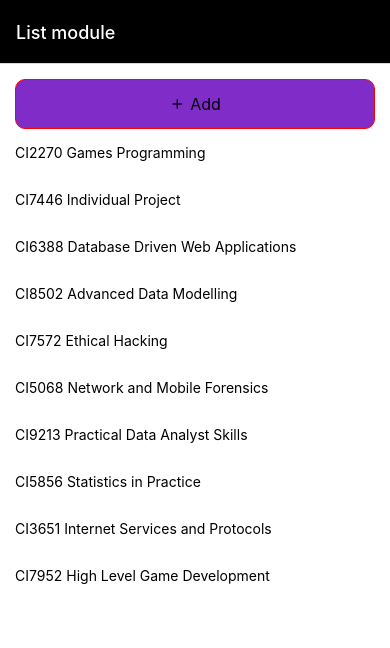
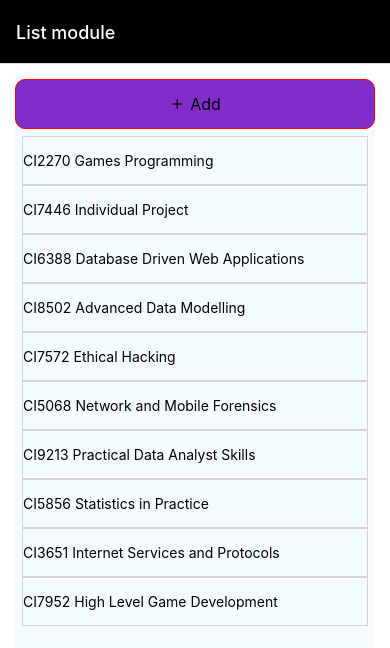
Before and after one commit to AdriSilveira/React-Native-crudler, a React Native app: screen / in a window 390 px wide. Shown: the top 648 px of the page. Built offline with nearby package versions, Linux system fonts and the light colour scheme.

Commit message:
Button updates and form

```diff
--- a/app.json
+++ b/app.json
@@ -4,12 +4,7 @@
     "slug": "React-Native-crudler",
     "version": "1.0.0",
     "orientation": "portrait",
-    "icon": "./assets/icon.png",
-    "userInterfaceStyle": "light",
-    "splash": {
-      "image": "./assets/splash.png",
-      "resizeMode": "contain",
-      "backgroundColor": "#ffffff"
+    "userInterfaceStyle": "light"
   },
   "assetBundlePatterns": ["**/*"],
   "ios": {
@@ -25,4 +20,3 @@
     "favicon": "./assets/favicon.png"
   }
 }
-}
--- a/src/components/UI/Icons.js
+++ b/src/components/UI/Icons.js
@@ -10,4 +10,5 @@ const Edit = () => <MaterialIcons name="edit" size={16} />;
 Icons.Add = Add;
 Icons.Delete = Delete;
 Icons.Edit = Edit;
+
 export default Icons;
--- a/src/components/entity/modules/ModuleItem.js
+++ b/src/components/entity/modules/ModuleItem.js
@@ -21,8 +21,12 @@ const ModuleItem = ({ module, onSelect }) => {
 const styles = StyleSheet.create({
   item: {
     paddingVertical: 15,
-    borderBottonWidth: 1,
-    borderColor: "pink",
+    borderBottomWidth: 1,
+    borderColor: "lightgrey",
+    borderWidth: 1,
+  },
+  text: {
+    color: "black",
   },
 });
 
--- a/src/components/entity/modules/ModuleList.js
+++ b/src/components/entity/modules/ModuleList.js
@@ -23,6 +23,11 @@ const ModuleList = ({ modules, onSelect }) => {
   );
 };
 
-const styles = StyleSheet.create({});
-
+const styles = StyleSheet.create({
+  container: {
+    flex: 1,
+    padding: 7,
+    backgroundColor: "#F5FCFF",
+  },
+});
 export default ModuleList;
--- a/src/components/entity/modules/ModuleView.js
+++ b/src/components/entity/modules/ModuleView.js
@@ -13,7 +13,7 @@ const ModuleView = ({ module, onDelete }) => {
     Alert.alert(
       "Delete warning",
       `Are you sure that you want to delete module ${module.ModuleCode} ${module.ModuleName}`,
-      [({ text: "Cancel" }, { text: "Delete", onPress: handleDelete })]
+      [{ text: "Cancel" }, { text: "Delete", onPress: handleDelete }]
     );
   //View--------------------------------------------------
 
--- a/src/components/layout/Screen.js
+++ b/src/components/layout/Screen.js
@@ -10,7 +10,7 @@ export const Screen = ({ children }) => {
   return (
     <View style={styles.screen}>
       {children}
-      <StatusBar style="light" />
+      <StatusBar style="dark" />
     </View>
   );
 };
--- a/src/components/screens/ModuleAddScreen.js
+++ b/src/components/screens/ModuleAddScreen.js
@@ -1,10 +1,10 @@
 import { useState } from "react";
 import { StyleSheet, Text, TextInput, View } from "react-native";
-import Screen from "../layout/Screen";
+import Screen from "../layout/Screen.js";
 import Icons from "../UI/Icons.js";
 import { Button, ButtonTray } from "../UI/Button.js";
 
-const defaultModules = {
+const defaultModule = {
   ModuleID: null,
   ModuleName: null, //" Mobile Application Development",
   ModuleCode: null, //"CI7952",
@@ -12,18 +12,19 @@ const defaultModules = {
   ModuleLeaderName: null, //"Graeme Jones",
   ModuleImageURL: null,
 };
-export const ModuleAddScreen = ({ navigation, route }) => {
+const ModuleAddScreen = ({ navigation, route }) => {
   //Initialisation----------------------------------------
   const { onAdd } = route.params;
-  defaultModules.ModuleID = Math.floor(100000 + Math.random() * 900000);
-  defaultModules.ModuleImageURL =
+
+  defaultModule.ModuleID = Math.floor(100000 + Math.random() * 900000);
+  defaultModule.ModuleImageURL =
     "https://images.freeimages.com/images/small-previews/402/rocket-in-the-museum-1450195.jpg";
 
   //State-------------------------------------------------
-  const [module, setModule] = useState(defaultModules);
+  const [module, setModule] = useState(defaultModule);
 
   //Handlers----------------------------------------------
-  const handleAdd = () => onAdd(defaultModules);
+  const handleAdd = () => onAdd(module);
   const handleCancel = navigation.goBack;
 
   const handleChange = (field, value) =>
@@ -57,6 +58,7 @@ export const ModuleAddScreen = ({ navigation, route }) => {
           value={module.ModuleLevel}
           onChangeText={(value) => handleChange("ModuleLevel", value)}
           style={styles.itemTextInput}
+          keyboardType="numeric"
         />
       </View>
 
@@ -64,21 +66,24 @@ export const ModuleAddScreen = ({ navigation, route }) => {
         <Text style={styles.itemLabel}>ModuleLeaderName</Text>
         <TextInput
           value={module.ModuleLeaderName}
-          onChange={(value) => handleChange("ModuleLeaderName", value)}
+          onChangeText={(value) => handleChange("ModuleLeaderName", value)}
           style={styles.itemTextInput}
         />
       </View>
 
       <View style={styles.item}>
         <Text style={styles.itemLabel}>ModuleImageURL</Text>
-        <TextInput value={module.ModuleImageURL} style={styles.itemTextInput} />
+        <TextInput
+          value={module.ModuleImageURL}
+          onChangeText={(value) => handleChange("ModuleImageURL", value)}
+          style={styles.itemTextInput}
+        />
       </View>
-      <Screen>
-        <ButtonTray>
-          <Button label="Add" icon={<Icons.Add />} onclick={handleAdd} />
-          <Button label="Cancel" icon={<Icons.Add />} onclick={handleCancel} />
-        </ButtonTray>
-      </Screen>
+
+      <ButtonTray>
+        <Button label="Add" icon={<Icons.Add />} onclick={handleAdd} />
+        <Button label="Cancel" icon={<Icons.Close />} onclick={handleCancel} />
+      </ButtonTray>
     </Screen>
   );
 };
@@ -87,7 +92,7 @@ const styles = StyleSheet.create({
   itemLabel: {
     color: "grey",
     fontSize: 16,
-    marginBotton: 5,
+    marginBottom: 5,
     gap: 5,
   },
   itemTextInput: {
--- a/src/components/screens/ModuleListScreen.js
+++ b/src/components/screens/ModuleListScreen.js
@@ -1,22 +1,24 @@
 import { StyleSheet, LogBox } from "react-native";
 import Screen from "../layout/Screen.js";
 import initialModules from "../../data/modules.js";
-import ModuleList from "../entity/modules/ModuleList.js";
 import { useState } from "react";
 import Icons from "../UI/Icons.js";
 import { Button, ButtonTray } from "../UI/Button.js";
+import ModuleList from "../entity/modules/ModuleList.js";
 
 const ModuleListScreen = ({ navigation }) => {
-  //Initialisation----------------------------------------
-  LogBox.ignoreLogs([""]);
+  // Initialisation----------------------------------------
+  LogBox.ignoreLogs([
+    "Non-serializable values were found in the navigation state",
+  ]);
 
-  //State-------------------------------------------------
-  //take modules and initialize using the useState
+  // State-------------------------------------------------
+  // Take modules and initialize using the useState
   const [modules, setModules] = useState(initialModules);
 
-  //Handlers----------------------------------------------
-  //function to navigate to the respective module
-  //filter the modules and delete the one that was click one.
+  // Handlers----------------------------------------------
+  // Function to navigate to the respective module
+  // Filter the modules and delete the one that was clicked on.
   const handleDelete = (module) =>
     setModules(modules.filter((item) => item.ModuleID !== module.ModuleID));
 
@@ -36,7 +38,7 @@ const ModuleListScreen = ({ navigation }) => {
 
   const gotoAddScreen = () => navigation.navigate("ModuleAddScreen", { onAdd });
 
-  //View--------------------------------------------------
+  // View--------------------------------------------------
   return (
     <Screen>
       <ButtonTray>
@@ -46,9 +48,10 @@ const ModuleListScreen = ({ navigation }) => {
       <ModuleList modules={modules} onSelect={gotoViewScreen} />
     </Screen>
   );
+};
 
-  const styles = StyleSheet.create({
-    container: {},
-  });
-};
+const styles = StyleSheet.create({
+  container: {},
+});
+
 export default ModuleListScreen;
--- a/src/components/screens/ModuleModifyScreen.js
+++ b/src/components/screens/ModuleModifyScreen.js
@@ -1,7 +1,7 @@
 import { StyleSheet, Text } from "react-native";
 import Screen from "../layout/Screen";
 
-export const ModuleModifyScreen = () => {
+const ModuleModifyScreen = () => {
   //Initialisation----------------------------------------
   //State-------------------------------------------------
   //Handlers----------------------------------------------
--- a/src/components/screens/ModuleViewScreen.js
+++ b/src/components/screens/ModuleViewScreen.js
@@ -2,7 +2,7 @@ import { StyleSheet } from "react-native";
 import Screen from "../layout/Screen";
 import ModuleView from "../entity/modules/ModuleView";
 
-export const ModuleViewScreen = ({ navigate, route }) => {
+const ModuleViewScreen = ({ navigate, route }) => {
   //Initialisation----------------------------------------
   const { module, onDelete } = route.params;
   //State-------------------------------------------------
```
Lines whose indentation alone changed are shown as unchanged.
